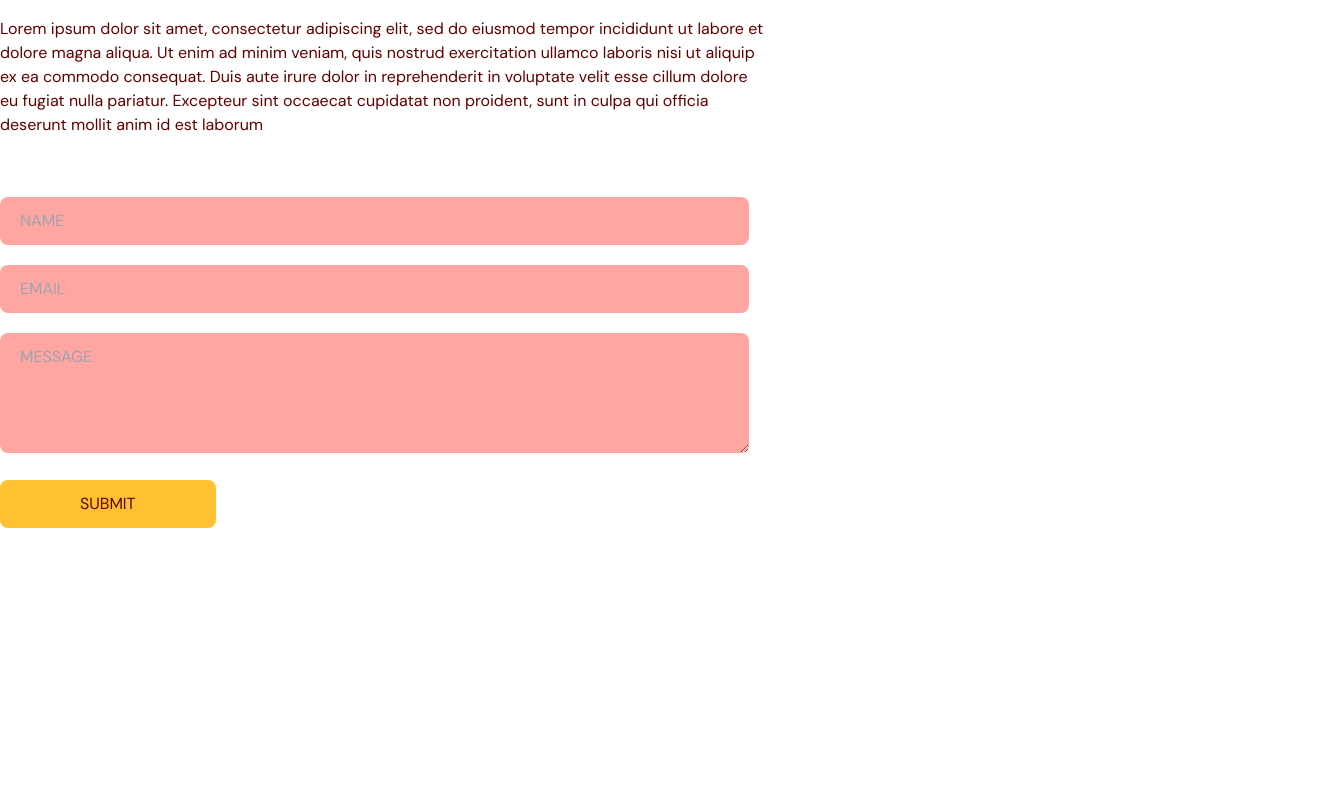
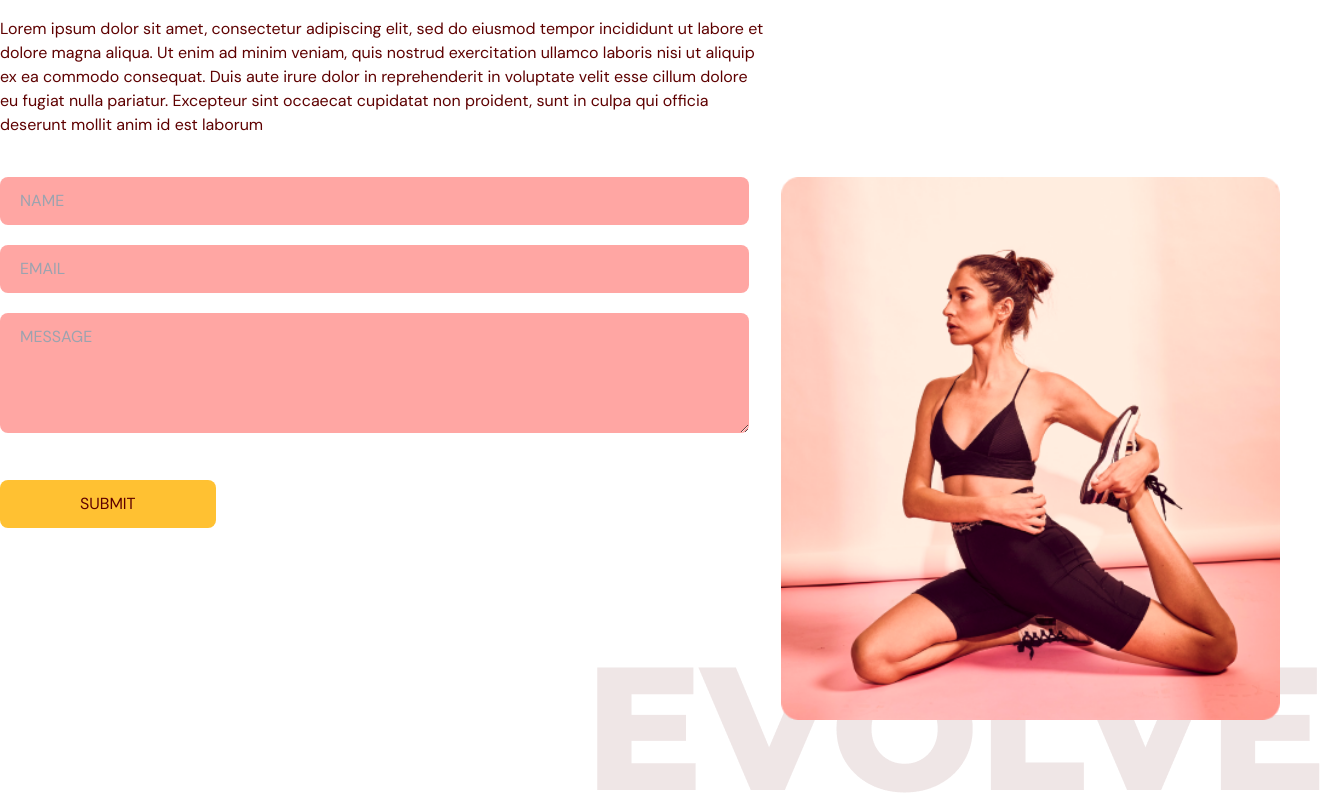
Before and after one commit to maciekpastuszak/gym-typescript, a React (Vite) app: page / in a window 1280 px wide. Shown: the part 3197-3997 px from the top of the page, 1320 px wide, since content can reach past the window. Before the commit the page ends 3725 px from the top, so only its background shows below. Built offline with nearby package versions, Linux system fonts and the light colour scheme.

Commit message:
correct styles and add form img

```diff
--- a/src/scenes/contactUs/index.tsx
+++ b/src/scenes/contactUs/index.tsx
@@ -10,7 +10,7 @@
 
 const ContactUs = ({setSelectedPage}: Props) => {
 
-    const inputStyles = `w-full mt-5 rounded-lg bg-primary-300 px-5 py-3 placaholder-white`;
+    const inputStyles = `w-full mb-5 rounded-lg bg-primary-300 px-5 py-3 placaholder-white`;
     const {
         register,
         trigger,
@@ -131,7 +131,9 @@
                     visible: { opacity: 1, y: 0},
                 }}
                 >
-
+                <div className="md:before:content-evolvetext w-full before:absolute before:-bottom-20 before:-right-10 before:z-[-1]">
+                    <img src={ContactUsPageGraphic} alt="ContactUsPageGraphic" className="w-full"/>
+                </div>
             </motion.div>
         </div>
     </motion.div>
```
